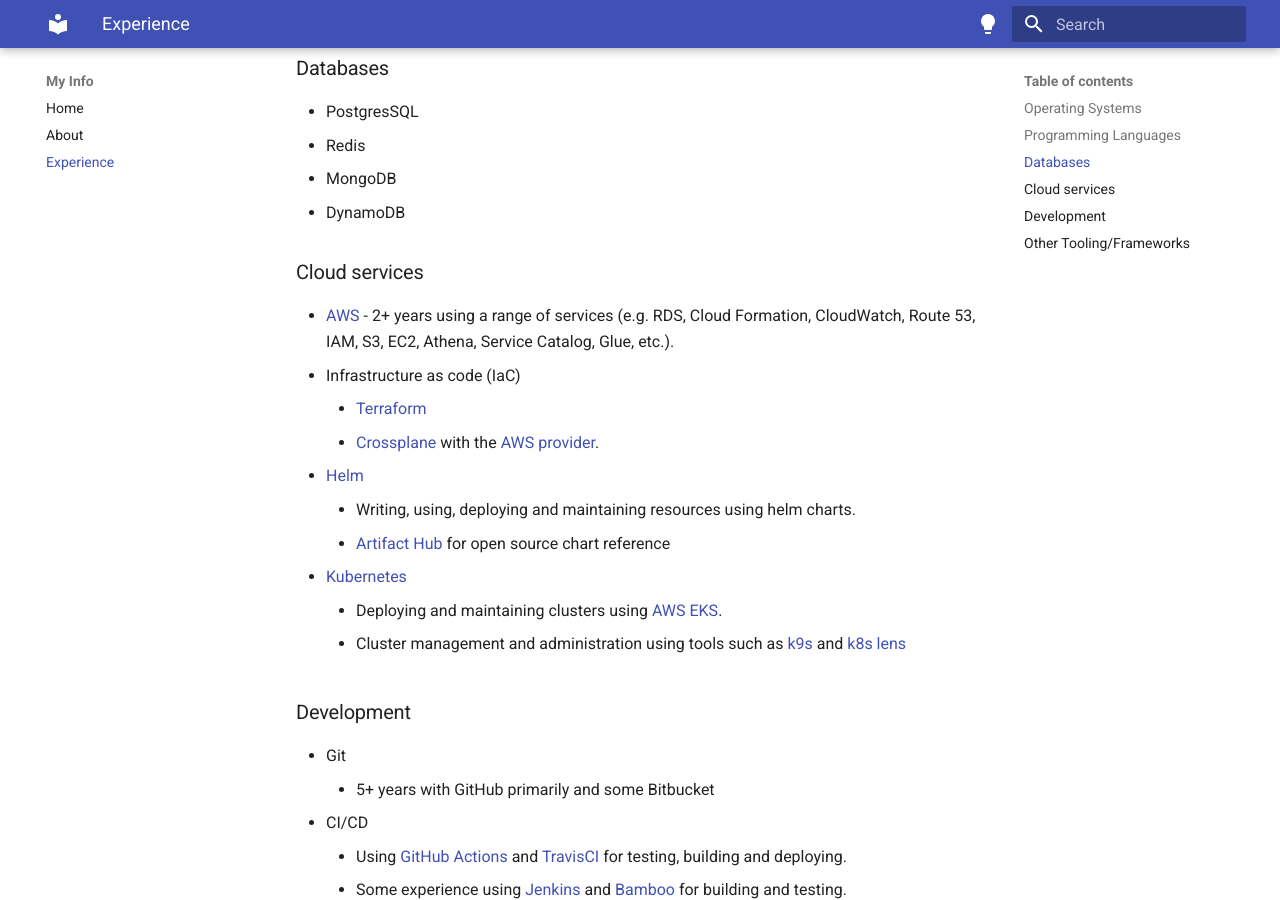
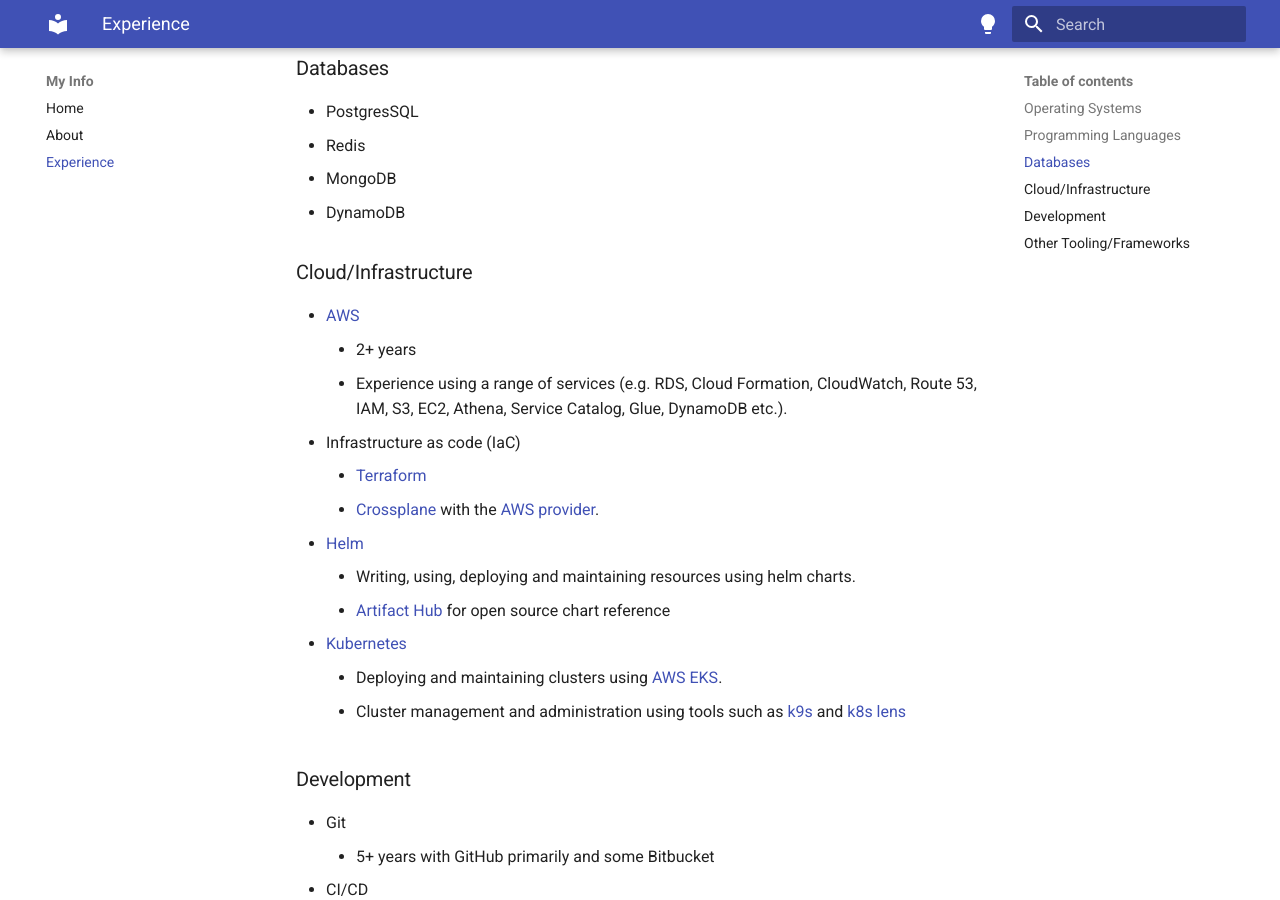
Before and after one commit to jonnybell895/personal-docs, an MkDocs documentation site: the page built from docs/exp.md, in a window 1280 px wide and 900 px high, scrolled down 988 px. Built offline with MkDocs 1.6.1 and Material for MkDocs 9.7.7, drawn with Linux system fonts in a browser that asks for light colours.

Commit message:
Fix formatting on AWS section

```diff
--- a/docs/exp.md
+++ b/docs/exp.md
@@ -31,8 +31,10 @@
 - MongoDB
 - DynamoDB
 
-### Cloud services
-- [AWS](https://docs.aws.amazon.com/) - 2+ years using a range of services (e.g. RDS, Cloud Formation, CloudWatch, Route 53, IAM, S3, EC2, Athena, Service Catalog, Glue, etc.).
+### Cloud/Infrastructure
+- [AWS](https://docs.aws.amazon.com/)
+    - 2+ years
+    - Experience using a range of services (e.g. RDS, Cloud Formation, CloudWatch, Route 53, IAM, S3, EC2, Athena, Service Catalog, Glue, DynamoDB etc.).
 - Infrastructure as code (IaC)
     - [Terraform](https://www.terraform.io/)
     - [Crossplane](https://www.crossplane.io/) with the [AWS provider](https://github.com/crossplane-contrib/provider-aws).
```
